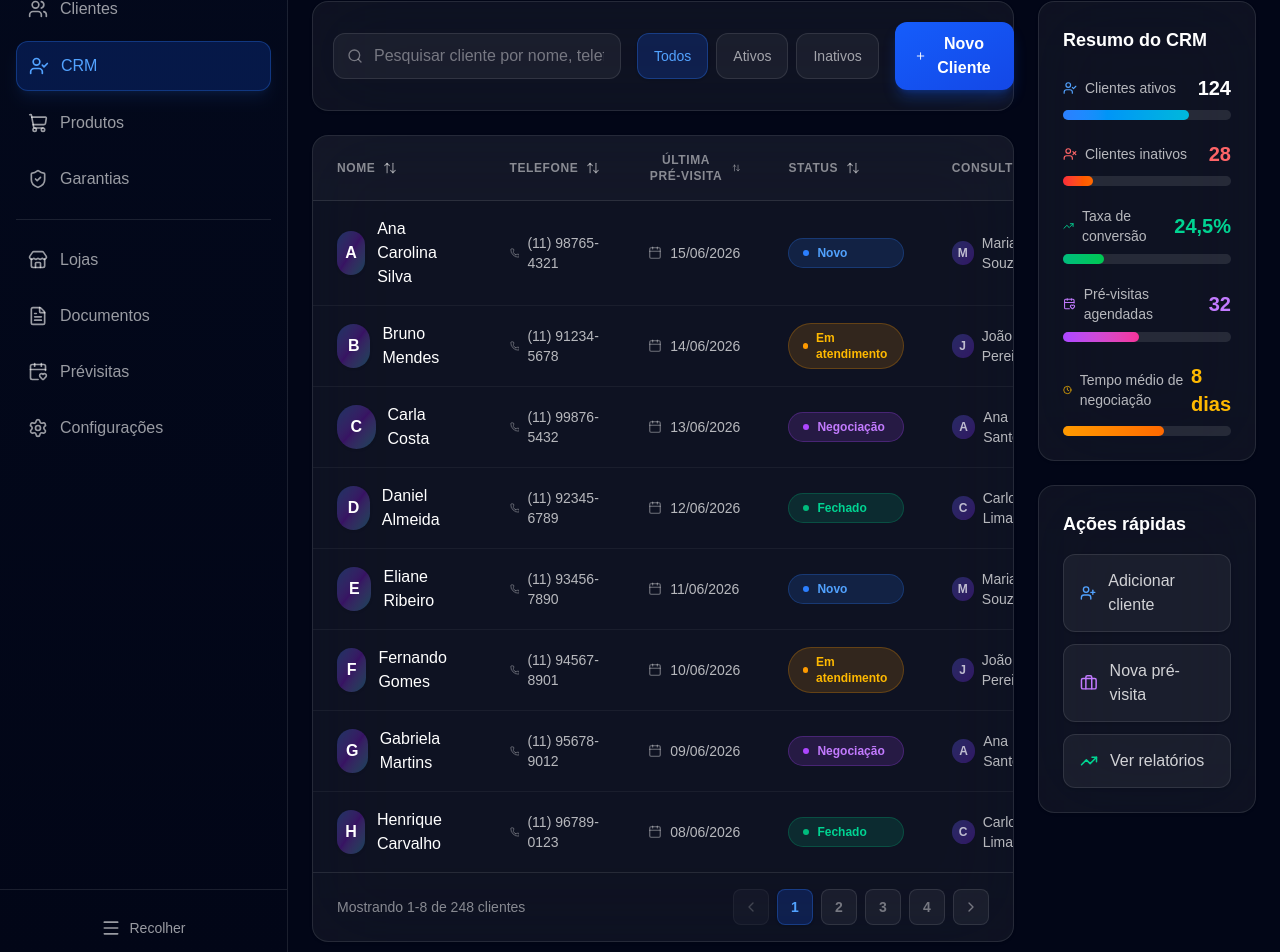
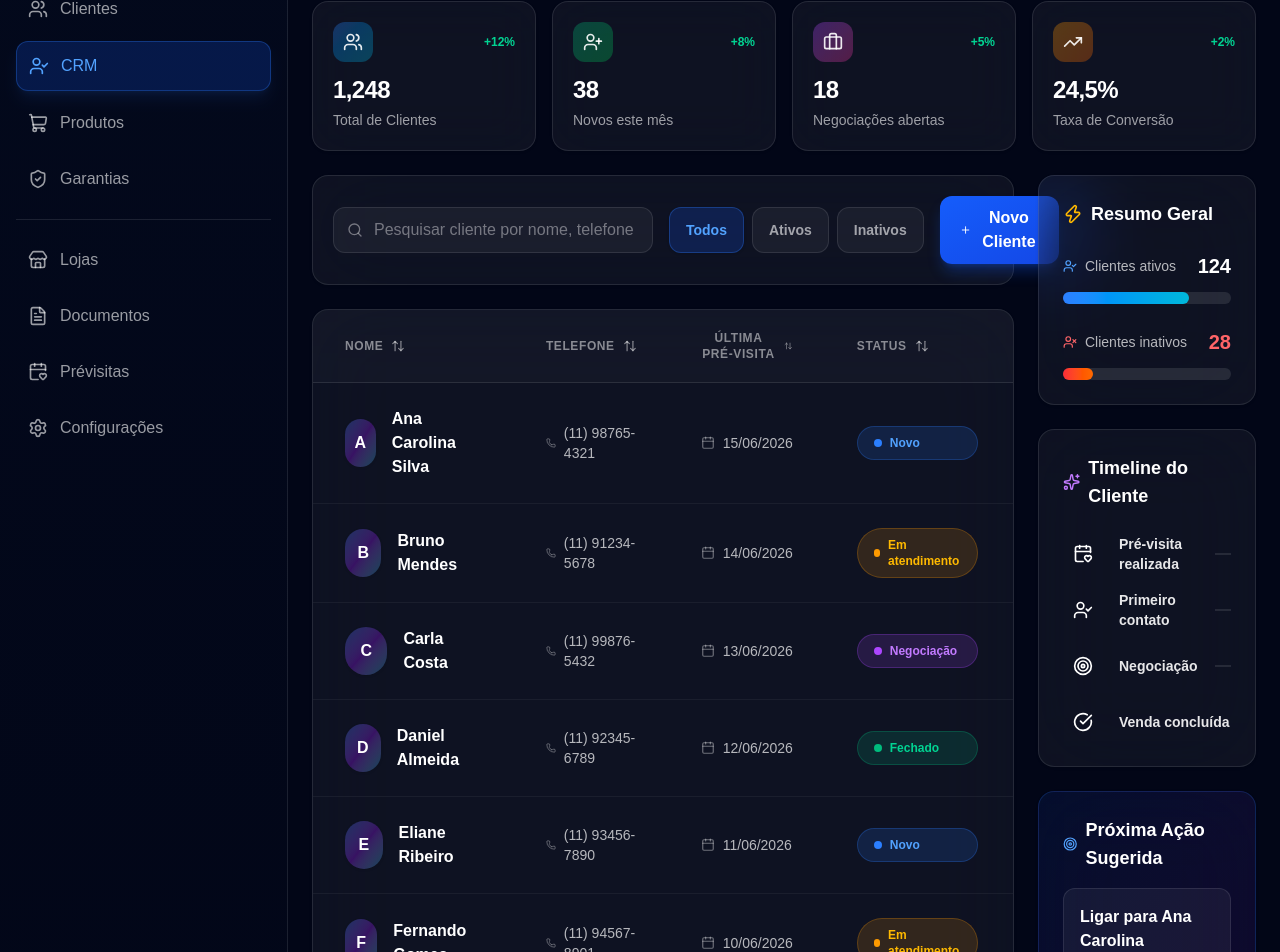
Before and after one commit to contatoaqualuxo-boop/app-teste-drsleepfranciscojunqueira, a Next.js app: page /empresa/crm in a window 1280 px wide. Shown: the part 180-1132 px from the top of the page. Built offline with nearby package versions, Linux system fonts and the light colour scheme; no server answers.

Commit message:
feat: enhance crm premium experience

```diff
--- a/src/app/empresa/crm/page.tsx
+++ b/src/app/empresa/crm/page.tsx
@@ -5,7 +5,8 @@ import {
   Home, Users, ShoppingCart, ShieldCheck, Bell, Settings, ChevronRight,
   Store, FileText, CalendarHeart, Search, Plus,
   Filter, Phone, Calendar as CalendarIcon, UserCheck,
-  TrendingUp, ArrowRight, ArrowUpDown, Clock, UserX, UserPlus, Briefcase
+  TrendingUp, ArrowRight, ArrowUpDown, Clock, UserX, UserPlus, Briefcase,
+  Zap, CheckCircle, Star, Target, Sparkles
 } from "lucide-react";
 import Link from "next/link";
 
@@ -48,6 +49,13 @@ export default function CrmPage() {
     }
   };
 
+  const timelineSteps = [
+    { icon: CalendarHeart, label: "Pré-visita realizada", color: "text-blue-400", bg: "bg-blue-500/20" },
+    { icon: UserCheck, label: "Primeiro contato", color: "text-indigo-400", bg: "bg-indigo-500/20" },
+    { icon: Target, label: "Negociação", color: "text-purple-400", bg: "bg-purple-500/20" },
+    { icon: CheckCircle, label: "Venda concluída", color: "text-emerald-400", bg: "bg-emerald-500/20" },
+  ];
+
   return (
     <DashboardLayout
       title="CRM"
@@ -73,6 +81,27 @@ export default function CrmPage() {
           <p className="text-blue-300/90 text-sm mt-1">Gestão de Relacionamento com Clientes</p>
         </div>
 
+        {/* Top Premium Indicators */}
+        <div className="grid grid-cols-1 sm:grid-cols-2 lg:grid-cols-4 gap-4">
+          {[
+            { label: "Total de Clientes", value: "1,248", icon: Users, color: "from-blue-500/30 to-cyan-500/30", trend: "+12%" },
+            { label: "Novos este mês", value: "38", icon: UserPlus, color: "from-emerald-500/30 to-green-500/30", trend: "+8%" },
+            { label: "Negociações abertas", value: "18", icon: Briefcase, color: "from-purple-500/30 to-pink-500/30", trend: "+5%" },
+            { label: "Taxa de Conversão", value: "24,5%", icon: TrendingUp, color: "from-amber-500/30 to-orange-500/30", trend: "+2%" },
+          ].map((stat, i) => (
+            <div key={i} className="bg-white/5 backdrop-blur-xl border border-white/10 rounded-2xl p-5 hover:bg-white/10 hover:border-white/20 transition-all duration-300 hover:shadow-xl shadow-sm">
+              <div className="flex items-center justify-between mb-3">
+                <div className={`w-10 h-10 rounded-xl bg-gradient-to-br ${stat.color} flex items-center justify-center`}>
+                  <stat.icon className="w-5 h-5 text-white/90" />
+                </div>
+                <span className="text-xs font-semibold text-emerald-400">{stat.trend}</span>
+              </div>
+              <h3 className="text-white font-bold text-2xl tracking-tight">{stat.value}</h3>
+              <p className="text-white/60 text-sm mt-1">{stat.label}</p>
+            </div>
+          ))}
+        </div>
+
         <div className="grid grid-cols-1 xl:grid-cols-4 gap-6">
           {/* Main Content - Table */}
           <div className="xl:col-span-3 space-y-6">
@@ -84,14 +113,14 @@ export default function CrmPage() {
                   <input
                     type="text"
                     placeholder="Pesquisar cliente por nome, telefone ou e-mail..."
-                    className="pl-10 pr-4 py-2.5 bg-white/5 border border-white/10 rounded-xl text-white placeholder-white/40 focus:outline-none focus:ring-2 focus:ring-blue-500/30 focus:border-blue-500/30 w-full sm:w-72 transition-all"
+                    className="pl-10 pr-4 py-2.5 bg-white/5 border border-white/10 rounded-xl text-white placeholder-white/40 focus:outline-none focus:ring-2 focus:ring-blue-500/30 focus:border-blue-500/30 w-full sm:w-80 transition-all"
                   />
                 </div>
                 <div className="flex gap-2">
                   {["Todos", "Ativos", "Inativos"].map((filter, i) => (
                     <button
                       key={i}
-                      className={`px-4 py-2.5 rounded-xl text-sm font-medium transition-all ${i === 0 ? "bg-blue-600/20 border border-blue-500/30 text-blue-400 shadow-sm" : "bg-white/5 border border-white/10 text-white/60 hover:bg-white/10 hover:border-white/20 hover:text-white/80"}`}
+                      className={`px-4 py-2.5 rounded-xl text-sm font-semibold transition-all ${i === 0 ? "bg-blue-600/20 border border-blue-500/30 text-blue-400 shadow-sm" : "bg-white/5 border border-white/10 text-white/60 hover:bg-white/10 hover:border-white/20 hover:text-white/80"}`}
                     >
                       {filter}
                     </button>
@@ -111,8 +140,8 @@ export default function CrmPage() {
                   <thead>
                     <tr className="border-b border-white/10 bg-white/2.5">
                       {["Nome", "Telefone", "Última Pré-visita", "Status", "Consultor", "Próxima ação"].map((col, i) => (
-                        <th key={i} className="text-left px-6 py-4">
-                          <button className="flex items-center gap-2 text-xs font-semibold text-white/50 uppercase tracking-wider hover:text-white/80 transition-colors">
+                        <th key={i} className="text-left px-8 py-5">
+                          <button className="flex items-center gap-2 text-xs font-bold text-white/50 uppercase tracking-wider hover:text-white/80 transition-colors">
                             {col}
                             <ArrowUpDown className="w-3.5 h-3.5" />
                           </button>
@@ -124,45 +153,45 @@ export default function CrmPage() {
                     {clients.map((client) => {
                       const statusConfig = getStatusConfig(client.status);
                       return (
-                        <tr key={client.id} className="group hover:bg-white/5 transition-all duration-200">
-                          <td className="px-6 py-4">
-                            <div className="flex items-center gap-3">
-                              <div className="w-11 h-11 rounded-full bg-gradient-to-br from-blue-500/30 via-purple-600/30 to-cyan-500/30 flex items-center justify-center text-white font-semibold shadow-sm">
+                        <tr key={client.id} className="group hover:bg-white/5 transition-all duration-300">
+                          <td className="px-8 py-6">
+                            <div className="flex items-center gap-4">
+                              <div className="w-12 h-12 rounded-full bg-gradient-to-br from-blue-500/30 via-purple-600/30 to-cyan-500/30 flex items-center justify-center text-white font-semibold shadow-sm">
                                 {client.name.charAt(0)}
                               </div>
-                              <span className="text-white font-medium">{client.name}</span>
+                              <span className="text-white font-semibold">{client.name}</span>
                             </div>
                           </td>
-                          <td className="px-6 py-4">
+                          <td className="px-8 py-6">
                             <span className="text-white/70 text-sm flex items-center gap-2">
                               <Phone className="w-3.5 h-3.5 text-white/40" />
                               {client.phone}
                             </span>
                           </td>
-                          <td className="px-6 py-4">
+                          <td className="px-8 py-6">
                             <span className="text-white/70 text-sm flex items-center gap-2">
                               <CalendarIcon className="w-3.5 h-3.5 text-white/40" />
                               {client.lastPreVisit}
                             </span>
                           </td>
-                          <td className="px-6 py-4">
-                            <span className={`px-3.5 py-1.5 rounded-full text-xs font-semibold border flex items-center gap-2 ${statusConfig.bg} ${statusConfig.text} ${statusConfig.border}`}>
-                              <span className={`w-1.5 h-1.5 rounded-full ${statusConfig.dot}`} />
+                          <td className="px-8 py-6">
+                            <span className={`px-4 py-2 rounded-full text-xs font-semibold border flex items-center gap-2 ${statusConfig.bg} ${statusConfig.text} ${statusConfig.border}`}>
+                              <span className={`w-2 h-2 rounded-full ${statusConfig.dot}`} />
                               {client.status}
                             </span>
                           </td>
-                          <td className="px-6 py-4">
-                            <div className="flex items-center gap-2">
-                              <div className="w-6 h-6 rounded-full bg-gradient-to-br from-indigo-500/30 to-violet-600/30 flex items-center justify-center text-white/70 text-xs font-semibold">
+                          <td className="px-8 py-6">
+                            <div className="flex items-center gap-3">
+                              <div className="w-7 h-7 rounded-full bg-gradient-to-br from-indigo-500/30 to-violet-600/30 flex items-center justify-center text-white/80 text-xs font-semibold">
                                 {client.consultant.charAt(0)}
                               </div>
                               <span className="text-white/70 text-sm">{client.consultant}</span>
                             </div>
                           </td>
-                          <td className="px-6 py-4">
-                            <button className="text-blue-400 text-sm hover:text-blue-300 flex items-center gap-2 font-medium group-hover:gap-2.5 transition-all">
+                          <td className="px-8 py-6">
+                            <button className="text-blue-400 text-sm hover:text-blue-300 flex items-center gap-2 font-semibold group-hover:gap-3 transition-all">
                               {client.nextAction}
-                              <ArrowRight className="w-3.5 h-3.5 group-hover:translate-x-0.5 transition-transform" />
+                              <ArrowRight className="w-4 h-4 group-hover:translate-x-0.5 transition-transform" />
                             </button>
                           </td>
                         </tr>
@@ -172,105 +201,113 @@ export default function CrmPage() {
                 </table>
               </div>
 
-              {/* Pagination */}
-              <div className="px-6 py-4 border-t border-white/10 flex items-center justify-between">
-                <span className="text-white/50 text-sm">Mostrando 1-8 de 248 clientes</span>
-                <div className="flex items-center gap-2">
-                  <button className="w-9 h-9 rounded-lg bg-white/5 border border-white/10 flex items-center justify-center text-white/40 hover:bg-white/10 hover:text-white/80 hover:border-white/20 transition-all disabled:opacity-50" disabled>
-                    <ChevronRight className="w-4 h-4 rotate-180" />
+              {/* Enhanced Pagination */}
+              <div className="px-8 py-6 border-t border-white/10 flex items-center justify-between">
+                <span className="text-white/50 text-sm font-medium">Mostrando 1-8 de 248 clientes</span>
+                <div className="flex items-center gap-3">
+                  <button className="w-10 h-10 rounded-lg bg-white/5 border border-white/10 flex items-center justify-center text-white/40 hover:bg-white/10 hover:text-white/80 hover:border-white/20 transition-all disabled:opacity-40 disabled:cursor-not-allowed" disabled>
+                    <ChevronRight className="w-4.5 h-4.5 rotate-180" />
                   </button>
                   {[1, 2, 3, 4].map((page) => (
                     <button
                       key={page}
-                      className={`w-9 h-9 rounded-lg text-sm font-semibold flex items-center justify-center transition-all ${page === 1 ? "bg-blue-600/20 border border-blue-500/30 text-blue-400 shadow-sm" : "bg-white/5 border border-white/10 text-white/40 hover:bg-white/10 hover:text-white/80 hover:border-white/20"}`}
+                      className={`w-10 h-10 rounded-lg text-sm font-bold flex items-center justify-center transition-all ${page === 1 ? "bg-blue-600/20 border border-blue-500/30 text-blue-400 shadow-sm" : "bg-white/5 border border-white/10 text-white/40 hover:bg-white/10 hover:text-white/80 hover:border-white/20"}`}
                     >
                       {page}
                     </button>
                   ))}
-                  <button className="w-9 h-9 rounded-lg bg-white/5 border border-white/10 flex items-center justify-center text-white/40 hover:bg-white/10 hover:text-white/80 hover:border-white/20 transition-all">
-                    <ChevronRight className="w-4 h-4" />
+                  <button className="w-10 h-10 rounded-lg bg-white/5 border border-white/10 flex items-center justify-center text-white/40 hover:bg-white/10 hover:text-white/80 hover:border-white/20 transition-all">
+                    <ChevronRight className="w-4.5 h-4.5" />
                   </button>
                 </div>
               </div>
             </div>
           </div>
 
-          {/* Side Panel - Summary */}
+          {/* Enhanced Right Panel */}
           <div className="space-y-6">
+            {/* Summary */}
             <div className="bg-white/5 backdrop-blur-2xl border border-white/10 rounded-2xl p-6 shadow-sm">
-              <h3 className="text-white font-bold text-lg mb-5">Resumo do CRM</h3>
+              <h3 className="text-white font-bold text-lg mb-6 flex items-center gap-2">
+                <Zap className="w-5 h-5 text-amber-400" />
+                Resumo Geral
+              </h3>
 
-              <div className="space-y-5">
+              <div className="space-y-6">
                 <div>
-                  <div className="flex items-center justify-between mb-2">
+                  <div className="flex items-center justify-between mb-3">
                     <span className="text-white/70 text-sm flex items-center gap-2">
                       <UserCheck className="w-3.5 h-3.5 text-blue-400" />
                       Clientes ativos
                     </span>
                     <span className="text-white font-bold text-xl">124</span>
                   </div>
-                  <div className="w-full bg-white/10 rounded-full h-2.5">
-                    <div className="bg-gradient-to-r from-blue-500 to-cyan-500 h-2.5 rounded-full" style={{ width: "75%" }} />
+                  <div className="w-full bg-white/10 rounded-full h-3">
+                    <div className="bg-gradient-to-r from-blue-500 to-cyan-500 h-3 rounded-full" style={{ width: "75%" }} />
                   </div>
                 </div>
 
                 <div>
-                  <div className="flex items-center justify-between mb-2">
+                  <div className="flex items-center justify-between mb-3">
                     <span className="text-white/70 text-sm flex items-center gap-2">
                       <UserX className="w-3.5 h-3.5 text-red-400" />
                       Clientes inativos
                     </span>
                     <span className="text-red-400 font-bold text-xl">28</span>
                   </div>
-                  <div className="w-full bg-white/10 rounded-full h-2.5">
-                    <div className="bg-gradient-to-r from-red-500 to-orange-500 h-2.5 rounded-full" style={{ width: "18%" }} />
-                  </div>
-                </div>
-
-                <div>
-                  <div className="flex items-center justify-between mb-2">
-                    <span className="text-white/70 text-sm flex items-center gap-2">
-                      <TrendingUp className="w-3.5 h-3.5 text-emerald-400" />
-                      Taxa de conversão
-                    </span>
-                    <span className="text-emerald-400 font-bold text-xl">24,5%</span>
-                  </div>
-                  <div className="w-full bg-white/10 rounded-full h-2.5">
-                    <div className="bg-gradient-to-r from-emerald-500 to-green-500 h-2.5 rounded-full" style={{ width: "24.5%" }} />
-                  </div>
-                </div>
-
-                <div>
-                  <div className="flex items-center justify-between mb-2">
-                    <span className="text-white/70 text-sm flex items-center gap-2">
-                      <CalendarHeart className="w-3.5 h-3.5 text-purple-400" />
-                      Pré-visitas agendadas
-                    </span>
-                    <span className="text-purple-400 font-bold text-xl">32</span>
-                  </div>
-                  <div className="w-full bg-white/10 rounded-full h-2.5">
-                    <div className="bg-gradient-to-r from-purple-500 to-pink-500 h-2.5 rounded-full" style={{ width: "45%" }} />
-                  </div>
-                </div>
-
-                <div>
-                  <div className="flex items-center justify-between mb-2">
-                    <span className="text-white/70 text-sm flex items-center gap-2">
-                      <Clock className="w-3.5 h-3.5 text-amber-400" />
-                      Tempo médio de negociação
-                    </span>
-                    <span className="text-amber-400 font-bold text-xl">8 dias</span>
-                  </div>
-                  <div className="w-full bg-white/10 rounded-full h-2.5">
-                    <div className="bg-gradient-to-r from-amber-500 to-orange-500 h-2.5 rounded-full" style={{ width: "60%" }} />
+                  <div className="w-full bg-white/10 rounded-full h-3">
+                    <div className="bg-gradient-to-r from-red-500 to-orange-500 h-3 rounded-full" style={{ width: "18%" }} />
                   </div>
                 </div>
               </div>
             </div>
 
+            {/* Timeline */}
+            <div className="bg-white/5 backdrop-blur-2xl border border-white/10 rounded-2xl p-6 shadow-sm">
+              <h3 className="text-white font-bold text-lg mb-6 flex items-center gap-2">
+                <Sparkles className="w-5 h-5 text-purple-400" />
+                Timeline do Cliente
+              </h3>
+
+              <div className="space-y-4">
+                {timelineSteps.map((step, i) => (
+                  <div key={i} className="flex items-center gap-4">
+                    <div className="w-10 h-10 rounded-xl flex items-center justify-center flex-shrink-0" style={{ background: step.bg }}>
+                      <step.icon className="w-5 h-5" style={{ color: step.color }} />
+                    </div>
+                    <div className="flex-1">
+                      <p className="text-white/90 text-sm font-semibold">{step.label}</p>
+                    </div>
+                    {i < timelineSteps.length - 1 && (
+                      <div className="w-4 h-0.5 bg-white/10" />
+                    )}
+                  </div>
+                ))}
+              </div>
+            </div>
+
+            {/* Next Suggested Action */}
+            <div className="bg-gradient-to-br from-blue-600/10 to-purple-600/10 backdrop-blur-2xl border border-blue-500/20 rounded-2xl p-6 shadow-sm">
+              <h3 className="text-white font-bold text-lg mb-4 flex items-center gap-2">
+                <Target className="w-5 h-5 text-blue-400" />
+                Próxima Ação Sugerida
+              </h3>
+
+              <div className="space-y-3">
+                <div className="bg-white/5 border border-white/10 rounded-xl p-4">
+                  <p className="text-white font-semibold">Ligar para Ana Carolina</p>
+                  <p className="text-white/60 text-sm mt-1">Próxima ação para seguir o fluxo</p>
+                </div>
+                <button className="w-full flex items-center justify-center gap-2 bg-gradient-to-br from-blue-600 to-blue-700 hover:from-blue-500 hover:to-blue-600 text-white px-4 py-3 rounded-xl font-semibold shadow-lg shadow-blue-600/20 active:scale-[0.98] transition-all">
+                  <CheckCircle className="w-4.5 h-4.5" />
+                  Iniciar Ação
+                </button>
+              </div>
+            </div>
+
             {/* Quick Actions */}
             <div className="bg-white/5 backdrop-blur-2xl border border-white/10 rounded-2xl p-6 shadow-sm">
-              <h3 className="text-white font-bold text-lg mb-4">Ações rápidas</h3>
+              <h3 className="text-white font-bold text-lg mb-4">Ações Rápidas</h3>
               <div className="space-y-3">
                 <button className="w-full flex items-center gap-3 bg-white/5 border border-white/10 hover:bg-white/10 hover:border-white/20 text-white/80 px-4 py-3.5 rounded-xl transition-all text-left shadow-sm">
                   <UserPlus className="w-4.5 h-4.5 text-blue-400" />
```
